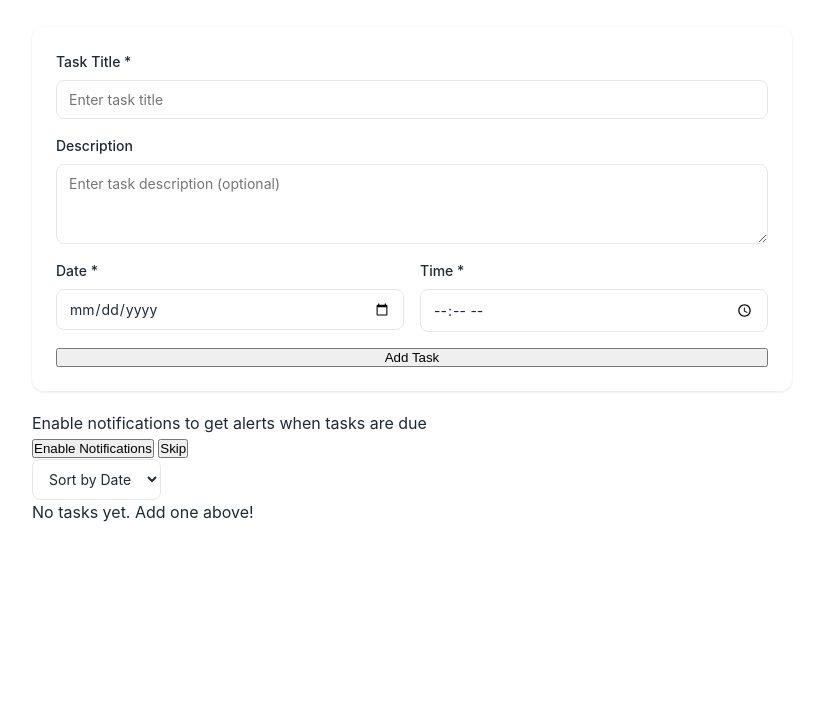
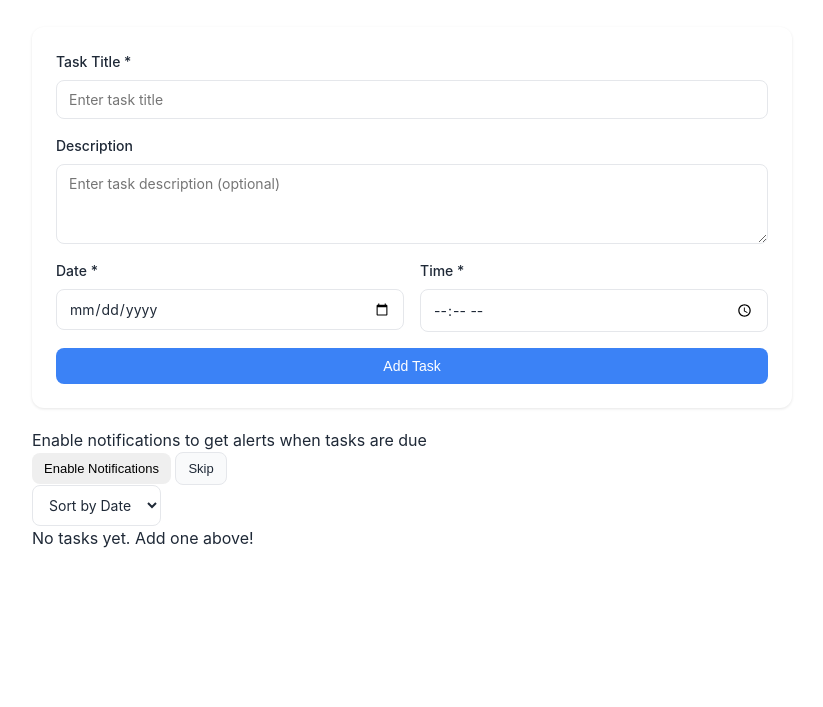
Before and after one commit to Surafel13/To-do-list, a plain HTML site: page index.html in a window 1280 px wide. Shown: the part 93-800 px from the top of the page, without its empty margins (228-1051 px from the left). Drawn offline with Linux system fonts and the light colour scheme; a script that the page names is missing.

Commit message:
Button styles added

```diff
--- a/styles.css
+++ b/styles.css
@@ -167,3 +167,67 @@ textarea {
     resize: vertical;
     min-height: 80px;
 }
+
+
+/* Buttons */
+.btn {
+    padding: 10px 16px;
+    border: none;
+    border-radius: 8px;
+    font-size: 14px;
+    font-weight: 500;
+    cursor: pointer;
+    transition: all 0.3s ease;
+    display: inline-flex;
+    align-items: center;
+    justify-content: center;
+    gap: 8px;
+    white-space: nowrap;
+}
+
+.btn-primary {
+    background-color: var(--primary);
+    color: white;
+}
+
+.btn-primary:hover {
+    background-color: var(--primary-hover);
+    transform: translateY(-2px);
+    box-shadow: var(--shadow-lg);
+}
+
+.btn-primary:active {
+    transform: translateY(0);
+}
+
+.btn-secondary {
+    background-color: var(--surface);
+    color: var(--text-primary);
+    border: 1px solid var(--border);
+}
+
+.btn-secondary:hover {
+    background-color: var(--border);
+    border-color: var(--secondary);
+}
+
+.btn-danger {
+    background-color: var(--destructive);
+    color: white;
+}
+
+.btn-danger:hover {
+    background-color: var(--destructive-hover);
+    transform: translateY(-2px);
+    box-shadow: var(--shadow-lg);
+}
+
+.btn-small {
+    padding: 8px 12px;
+    font-size: 13px;
+}
+
+.btn:disabled {
+    opacity: 0.5;
+    cursor: not-allowed;
+}
```
